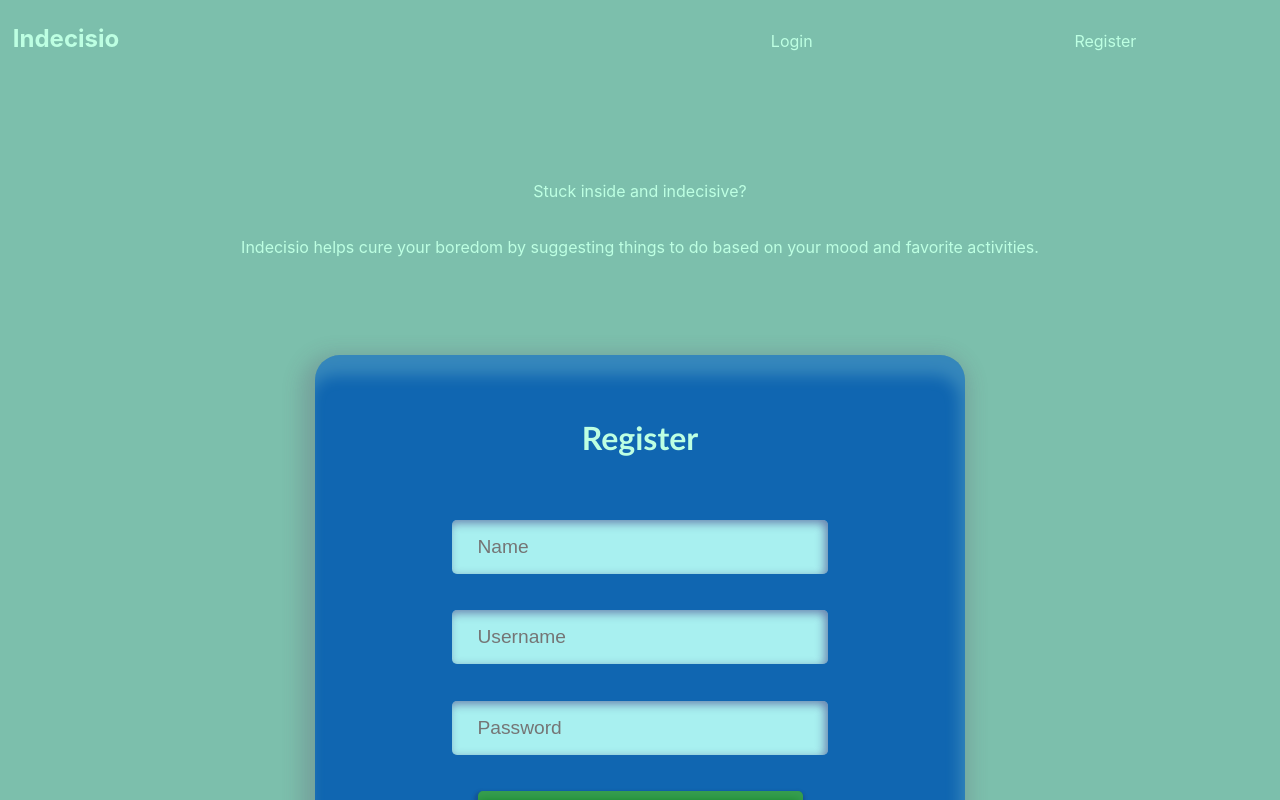
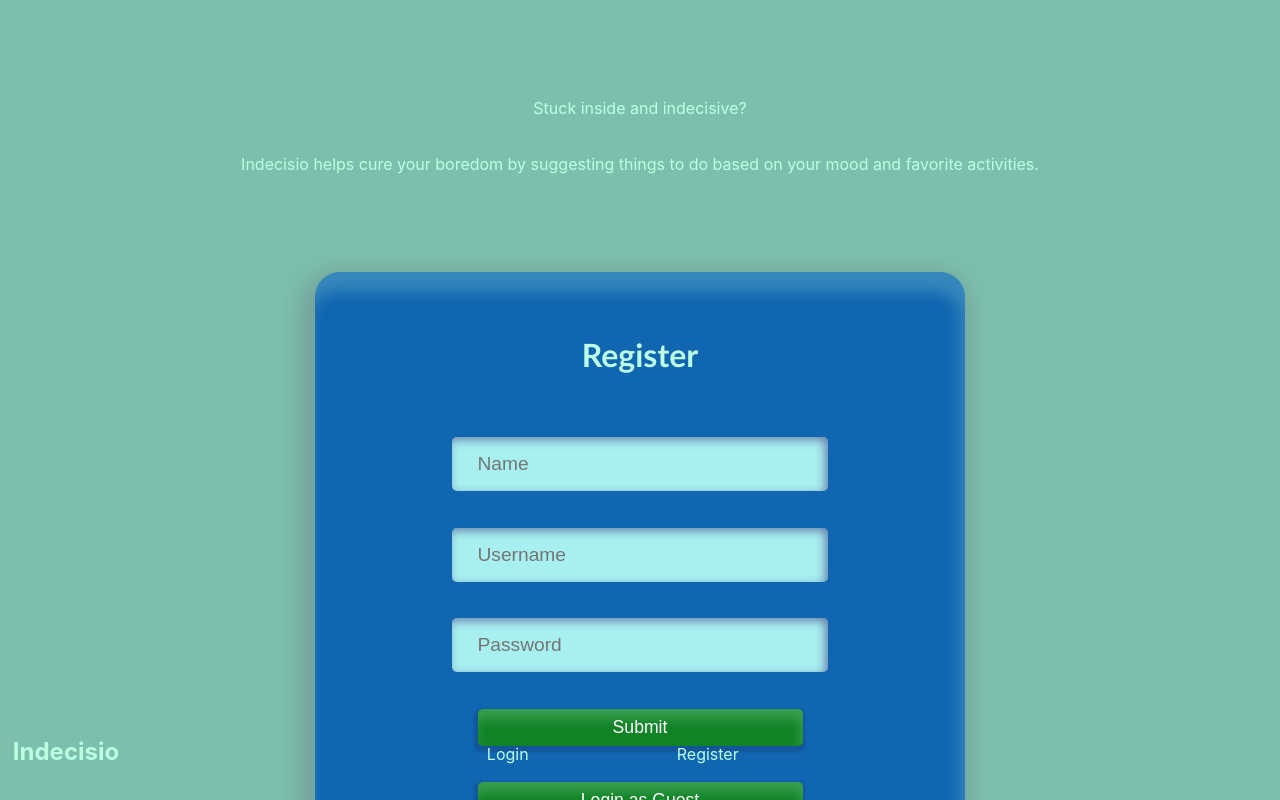
Before and after one commit to thinkful-ei-jaguar/Indecisio-client, a React (Create React App) app: page / in a window 1280 px wide. Shown: the top 800 px of the page. Built offline with nearby package versions, Linux system fonts and the light colour scheme.

Commit message:
made nav-bar more thumb friendly

```diff
--- a/src/components/Dashboard/Dashboard.css
+++ b/src/components/Dashboard/Dashboard.css
@@ -15,6 +15,7 @@ body {
    min-height: 80vh;
    box-shadow: -5px 20px 15px 0px inset rgba(189, 255, 226, 0.22),
                -5px 8px 19px 9px rgba(91, 63, 99, 0.22);
+
 }
 
 .activity-form {
--- a/src/components/NavBar/NavBar.css
+++ b/src/components/NavBar/NavBar.css
@@ -4,6 +4,10 @@
     align-items: baseline;
     background-color: inherit ;
     margin: .5vh 1vw;
+    overflow: hidden;
+    position: fixed;
+    bottom: 0;
+    width: 100vh;
 }
 #navlist {
     display: flex;
```
Also changed, not shown: src/index.css (line endings or trailing spaces).
